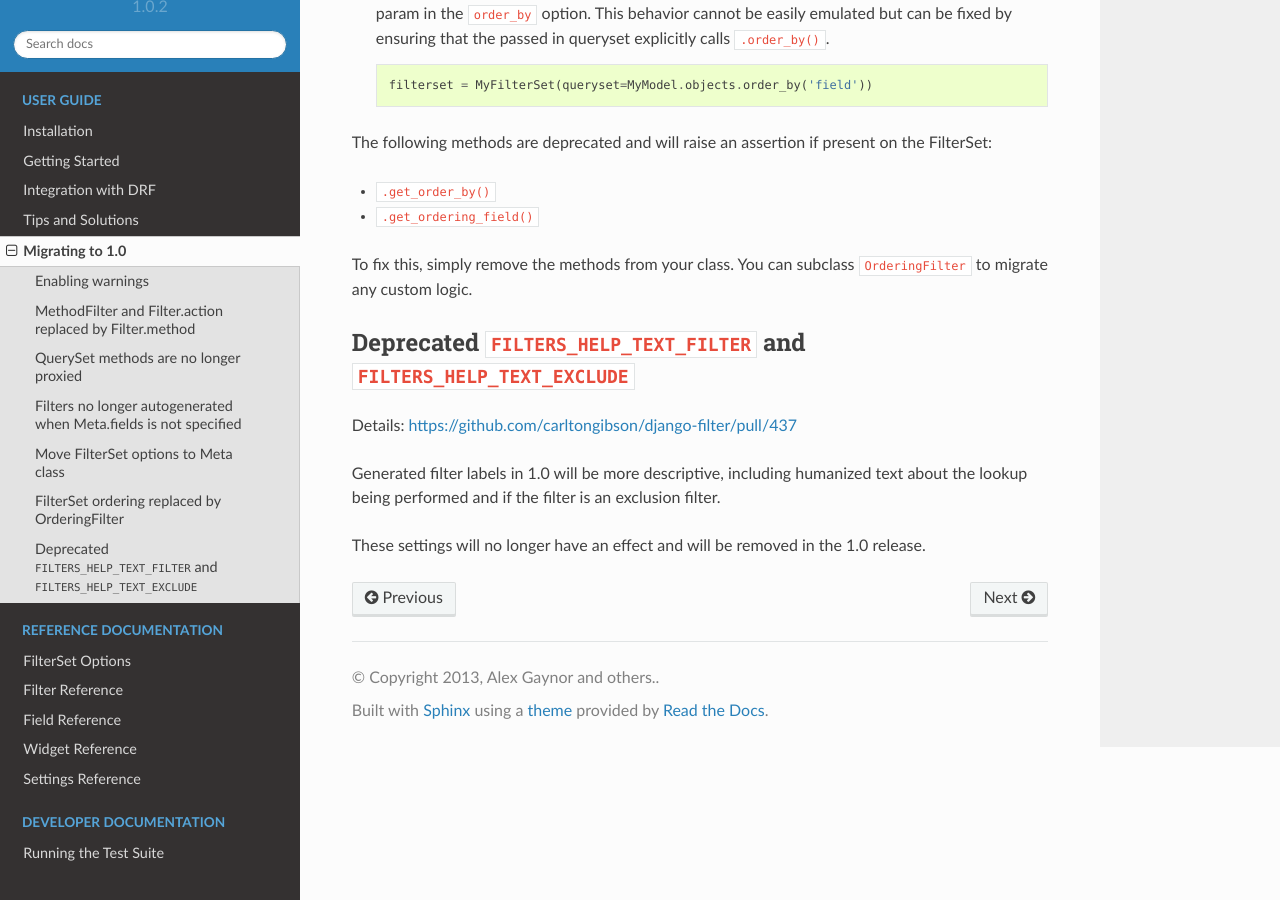
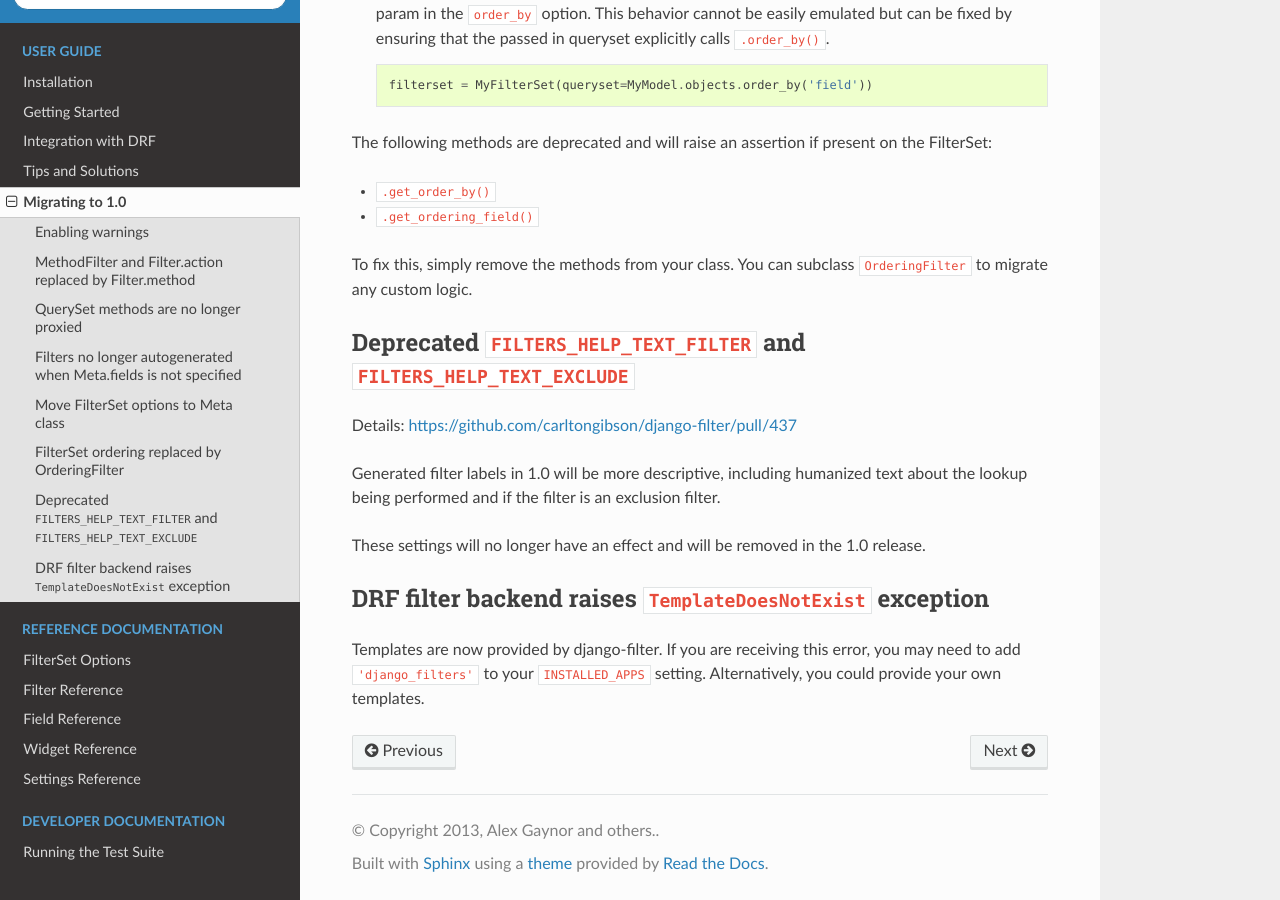
Before and after one commit to carltongibson/django-filter, a Sphinx documentation site: the page built from docs/guide/migration.txt, in a window 1280 px wide and 900 px high, scrolled down 3118 px. Built offline with Sphinx 7.4.7 and the Read the Docs theme 2.0.0, drawn with Linux system fonts in a browser that asks for light colours.

Commit message:
Add migration note on template dne

```diff
--- a/docs/guide/migration.txt
+++ b/docs/guide/migration.txt
@@ -187,3 +187,11 @@ Generated filter labels in 1.0 will be more descriptive, including humanized
 text about the lookup being performed and if the filter is an exclusion filter.
 
 These settings will no longer have an effect and will be removed in the 1.0 release.
+
+
+DRF filter backend raises ``TemplateDoesNotExist`` exception
+------------------------------------------------------------
+
+Templates are now provided by django-filter. If you are receiving this error,
+you may need to add ``'django_filters'`` to your ``INSTALLED_APPS`` setting.
+Alternatively, you could provide your own templates.
```
